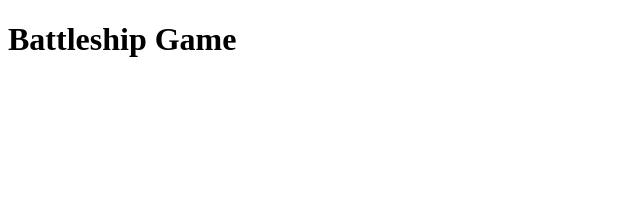
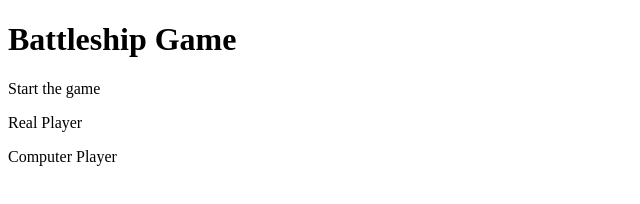
Before and after one commit to KinzCheetah24/odin-battleship, a website built with webpack: page src/index.html in a window 1280 px wide. Shown: the whole page, without its empty margins (0-640 px from the left). Built offline with nearby package versions, Linux system fonts and the light colour scheme.

Commit message:
fix: index.html file update
The containers for the display of the board were changed.

```diff
--- a/src/index.html
+++ b/src/index.html
@@ -6,6 +6,19 @@
     <title>Battleship Game</title>
 </head>
 <body>
-    <h1>Battleship Game</h1>
+    <div class="header">
+        <h1 class="title">Battleship Game</h1>
+        <p id="info-display">Start the game</p>
+    </div>
+    <div class="boards-div">
+        <div class="real-player">
+            <p>Real Player</p>
+            <div class="real-player-board-div"></div>
+        </div>
+        <div class="computer-player">
+            <p>Computer Player</p>
+            <div class="computer-player-board-div"></div>
+        </div>
+    </div>
 </body>
 </html>
```
